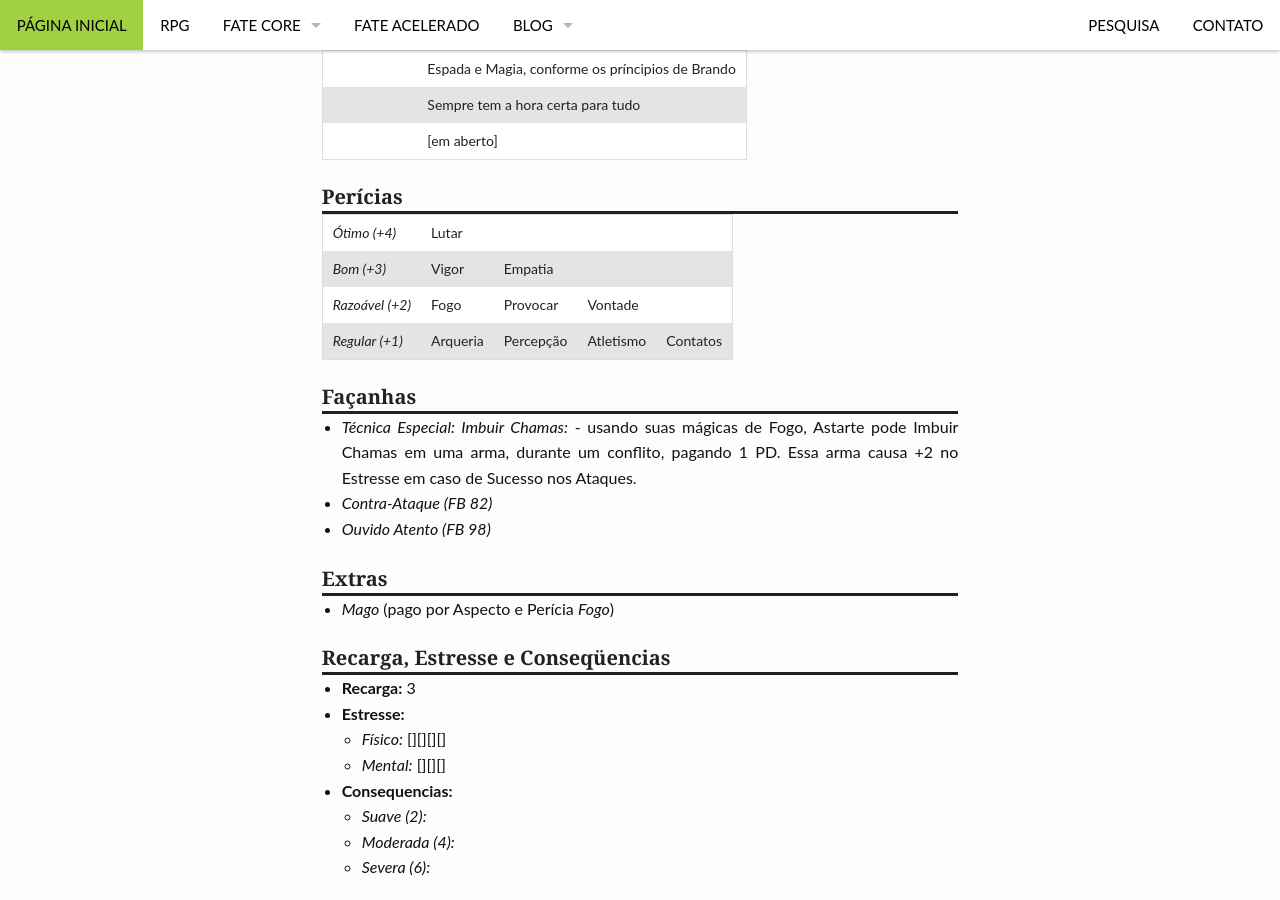
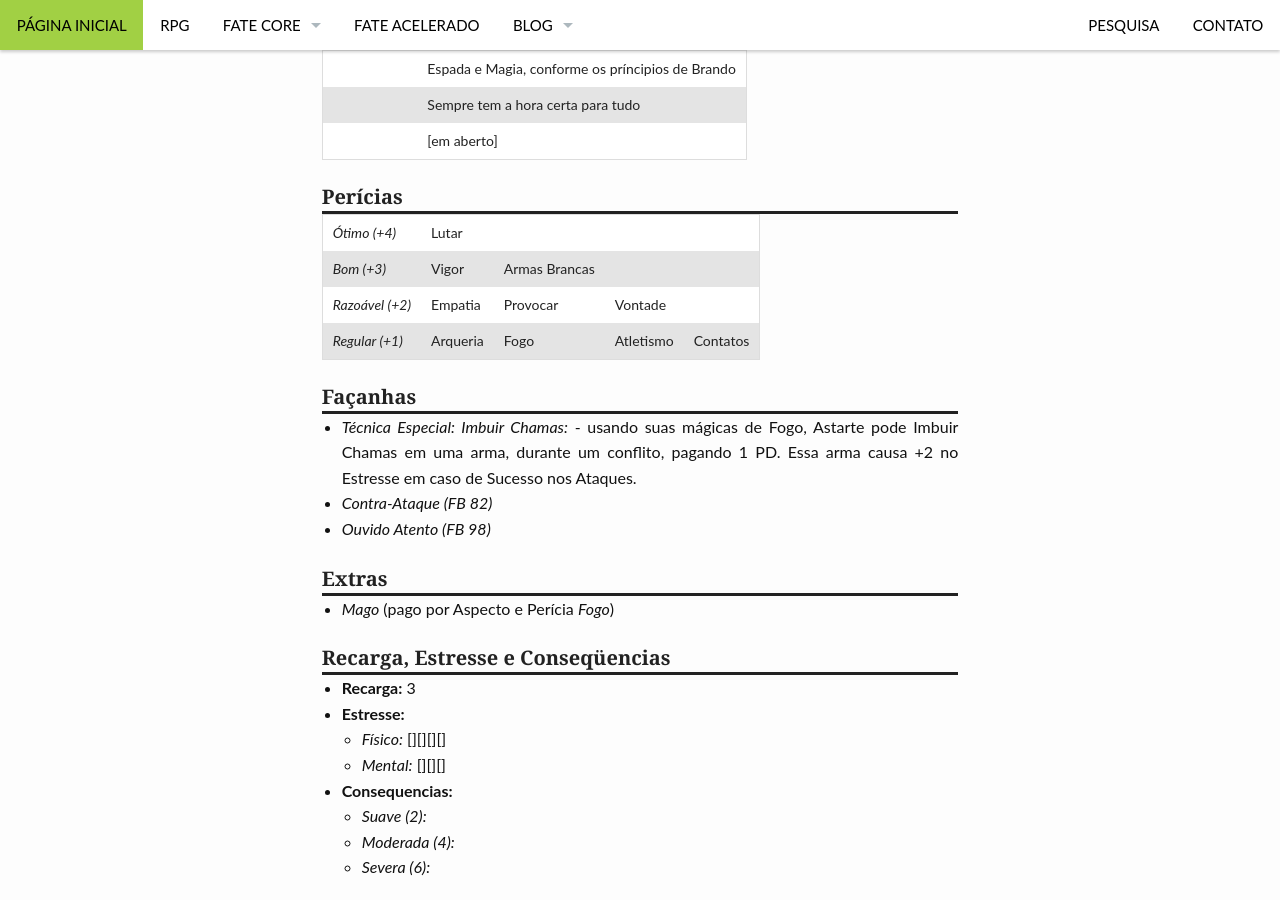
Before and after one commit to fabiocosta0305/fabiocosta0305.github.io-old, a Jekyll site: the page built from _posts/RPG/2015-06-01-DestinoDeMoreania-grupo.md, in a window 1280 px wide and 900 px high, scrolled down 739 px. Built offline with Jekyll 4.4.1, drawn with Linux system fonts in a browser that asks for light colours.

Commit message:
MudanÃ§a de Ficha - Astarte Treehills (Destino de Moreania)

```diff
--- a/_posts/RPG/2015-06-01-DestinoDeMoreania-grupo.md
+++ b/_posts/RPG/2015-06-01-DestinoDeMoreania-grupo.md
@@ -47,10 +47,10 @@ guerreiro tem que saber de tudo
 
 #### **Perícias**
 
-| *Ótimo (+4)*    | Lutar    |           |           |          |
-| *Bom (+3)*      | Vigor    | Empatia   |           |          |
-| *Razoável (+2)* | Fogo     | Provocar  | Vontade   |          |
-| *Regular (+1)*  | Arqueria | Percepção | Atletismo | Contatos |
+| *Ótimo (+4)*    | Lutar    |                |           |          |
+| *Bom (+3)*      | Vigor    | Armas Brancas  |           |          |
+| *Razoável (+2)* | Empatia  | Provocar       | Vontade   |          |
+| *Regular (+1)*  | Arqueria | Fogo           | Atletismo | Contatos |
 
 #### **Façanhas**
 
```
